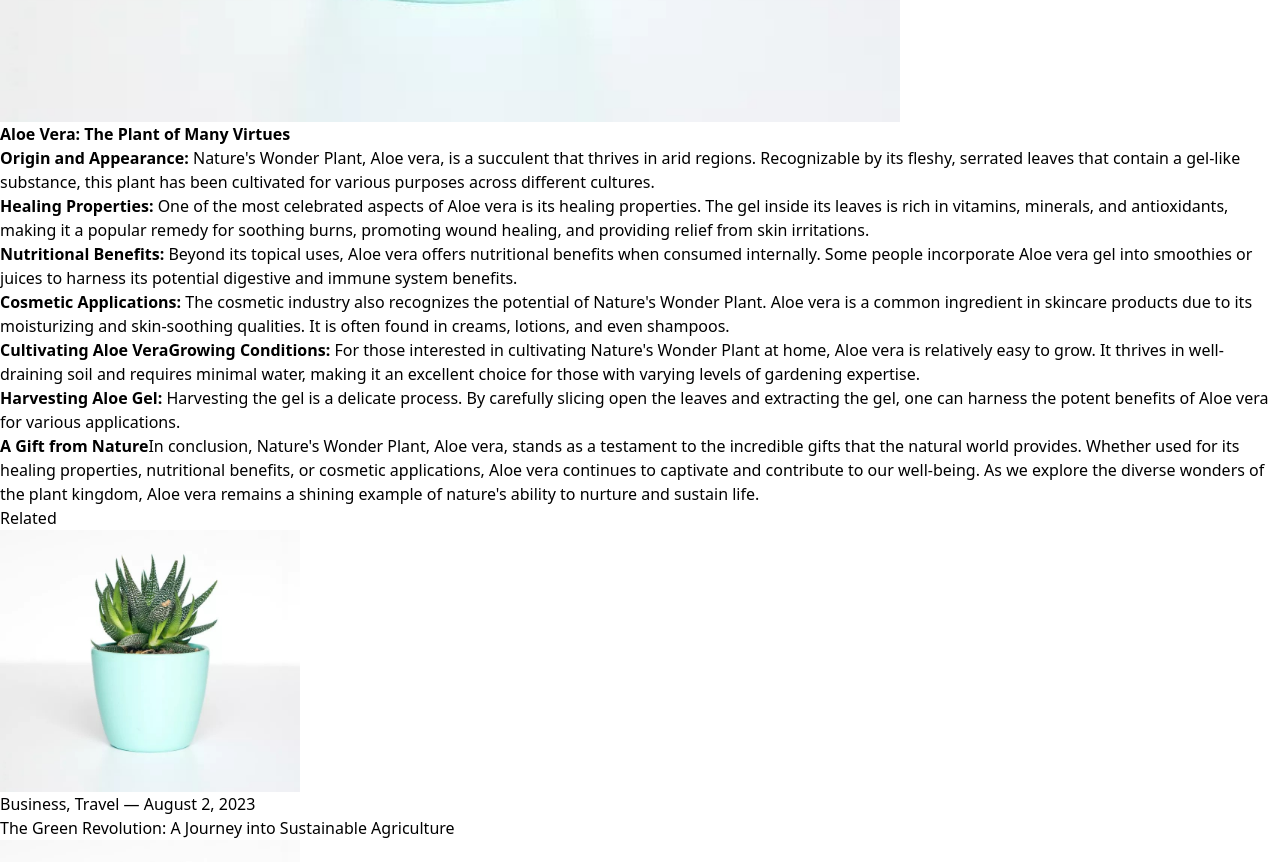
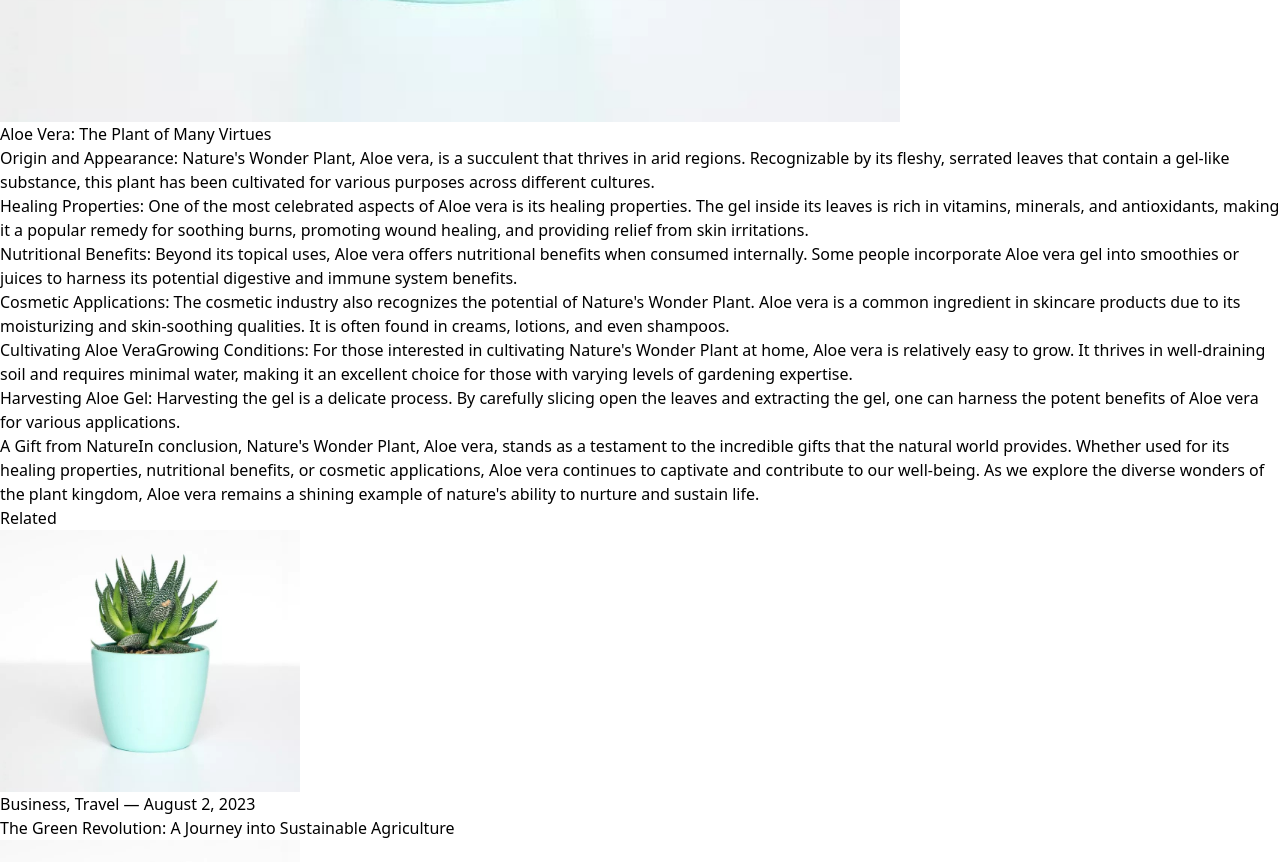
Before and after one commit to NobleOsinachi/GistCorner, a Next.js app: page /posts/1 in a window 1280 px wide. Shown: the part 850-1712 px from the top of the page. Built offline with nearby package versions, Linux system fonts and the light colour scheme.

Commit message:
Fixed build conflicts in last deployment

```diff
--- a/app/posts/[id]/page.tsx
+++ b/app/posts/[id]/page.tsx
@@ -10,9 +10,7 @@ interface PostByIdProps {
 const PostById = ({ params, searchParams }: PostByIdProps) => {
   return (
     <section className="container mx-auto md:px-2 py-16 w-1/2">
-      <div className="flex justify-center">
-        {/* <Author></Author> */}
-      </div>
+      <div className="flex justify-center">{/* <Author></Author> */}</div>
 
       <div className="post py-10">
         <h1 className="font-bold text-4xl text-center pb-5">
@@ -35,56 +33,55 @@ const PostById = ({ params, searchParams }: PostByIdProps) => {
         </div>
 
         <div className="content text-gray-600 text-lg flex flex-col gap-4">
-          <strong>Aloe Vera: The Plant of Many Virtues </strong>
+          <>Aloe Vera: The Plant of Many Virtues </>
           <p>
-            <strong>Origin and Appearance:</strong> Nature&apos;s Wonder Plant,
-            Aloe vera, is a succulent that thrives in arid regions. Recognizable
-            by its fleshy, serrated leaves that contain a gel-like substance,
-            this plant has been cultivated for various purposes across different
+            <>Origin and Appearance:</> Nature&apos;s Wonder Plant, Aloe vera,
+            is a succulent that thrives in arid regions. Recognizable by its
+            fleshy, serrated leaves that contain a gel-like substance, this
+            plant has been cultivated for various purposes across different
             cultures.
           </p>
 
           <p>
-            <strong>Healing Properties:</strong> One of the most celebrated
-            aspects of Aloe vera is its healing properties. The gel inside its
-            leaves is rich in vitamins, minerals, and antioxidants, making it a
-            popular remedy for soothing burns, promoting wound healing, and
-            providing relief from skin irritations.
+            <>Healing Properties:</> One of the most celebrated aspects of Aloe
+            vera is its healing properties. The gel inside its leaves is rich in
+            vitamins, minerals, and antioxidants, making it a popular remedy for
+            soothing burns, promoting wound healing, and providing relief from
+            skin irritations.
           </p>
 
           <p>
-            <strong>Nutritional Benefits:</strong> Beyond its topical uses, Aloe
-            vera offers nutritional benefits when consumed internally. Some
-            people incorporate Aloe vera gel into smoothies or juices to harness
-            its potential digestive and immune system benefits.
+            <>Nutritional Benefits:</> Beyond its topical uses, Aloe vera offers
+            nutritional benefits when consumed internally. Some people
+            incorporate Aloe vera gel into smoothies or juices to harness its
+            potential digestive and immune system benefits.
           </p>
 
           <p>
-            <strong>Cosmetic Applications:</strong> The cosmetic industry also
-            recognizes the potential of Nature&apos;s Wonder Plant. Aloe vera is
-            a common ingredient in skincare products due to its moisturizing and
+            <>Cosmetic Applications:</> The cosmetic industry also recognizes
+            the potential of Nature&apos;s Wonder Plant. Aloe vera is a common
+            ingredient in skincare products due to its moisturizing and
             skin-soothing qualities. It is often found in creams, lotions, and
             even shampoos.
           </p>
 
           <p>
-            <strong>Cultivating Aloe Vera</strong>
-            <strong>Growing Conditions:</strong> For those interested in
-            cultivating Nature&apos;s Wonder Plant at home, Aloe vera is
-            relatively easy to grow. It thrives in well-draining soil and
-            requires minimal water, making it an excellent choice for those with
-            varying levels of gardening expertise.
+            <>Cultivating Aloe Vera</>
+            <>Growing Conditions:</> For those interested in cultivating
+            Nature&apos;s Wonder Plant at home, Aloe vera is relatively easy to
+            grow. It thrives in well-draining soil and requires minimal water,
+            making it an excellent choice for those with varying levels of
+            gardening expertise.
           </p>
 
           <p>
-            <strong>Harvesting Aloe Gel:</strong> Harvesting the gel is a
-            delicate process. By carefully slicing open the leaves and
-            extracting the gel, one can harness the potent benefits of Aloe vera
-            for various applications.
+            <>Harvesting Aloe Gel:</> Harvesting the gel is a delicate process.
+            By carefully slicing open the leaves and extracting the gel, one can
+            harness the potent benefits of Aloe vera for various applications.
           </p>
 
           <p>
-            <strong>A Gift from Nature</strong>
+            <>A Gift from Nature</>
             In conclusion, Nature&apos;s Wonder Plant, Aloe vera, stands as a
             testament to the incredible gifts that the natural world provides.
             Whether used for its healing properties, nutritional benefits, or
--- a/components/Author.tsx
+++ b/components/Author.tsx
@@ -8,10 +8,7 @@ interface AuthorProps {
 }
 
 const Author = ({ data }: AuthorProps) => {
-  // Check if data is defined before destructuring
-  if (!data) {
-    return null; // or handle it in another way based on your requirements
-  }
+  if (!data) return null;
 
   const { name, img, designation } = data;
 
--- a/components/Header.tsx
+++ b/components/Header.tsx
@@ -1,5 +1,4 @@
 import Link from "next/link";
-import { ImFacebook, ImYoutube, ImTwitter, ImInstagram } from "react-icons/im";
 import SocialMedia from "./SocialMedia";
 
 const Header = () => {
```
Also changed, not shown: app/api/data/route.ts (+32 -16 lines).
